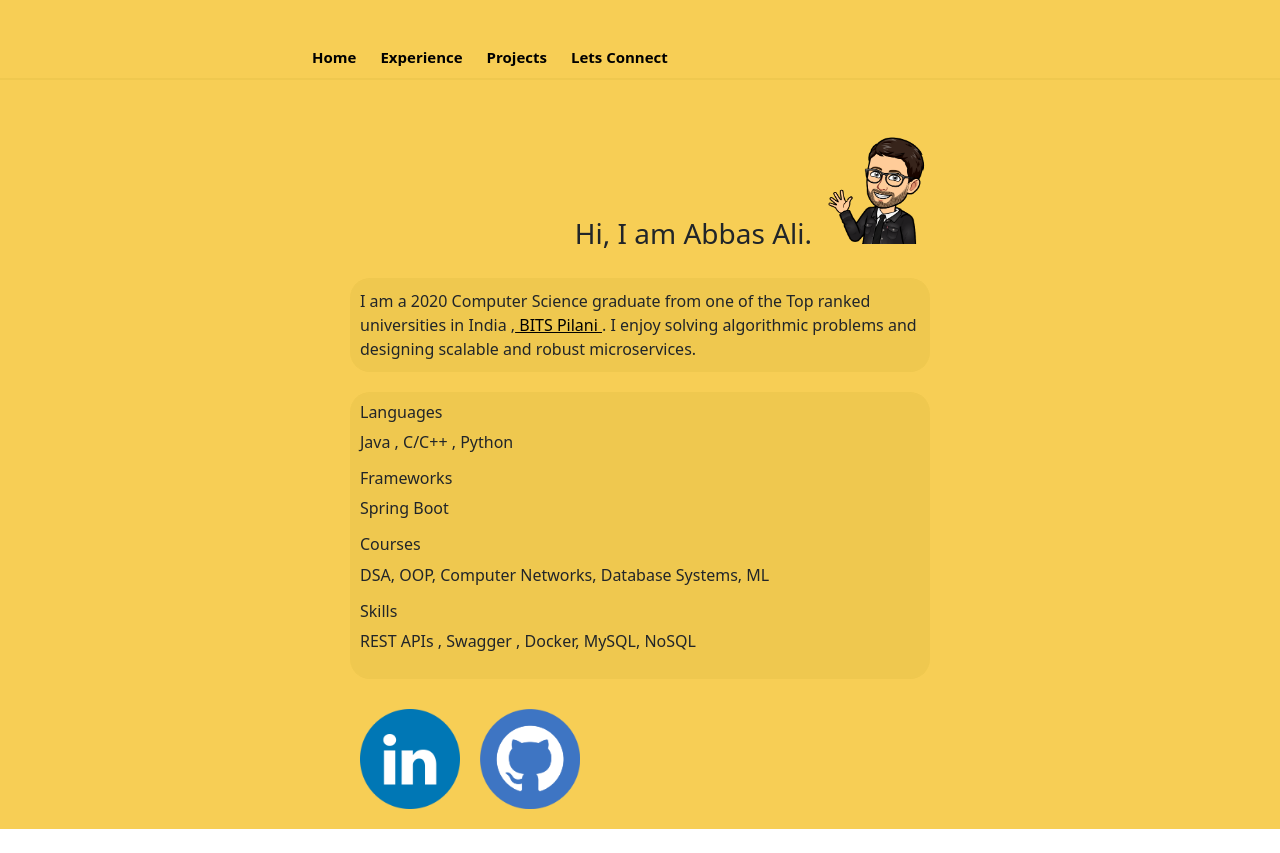
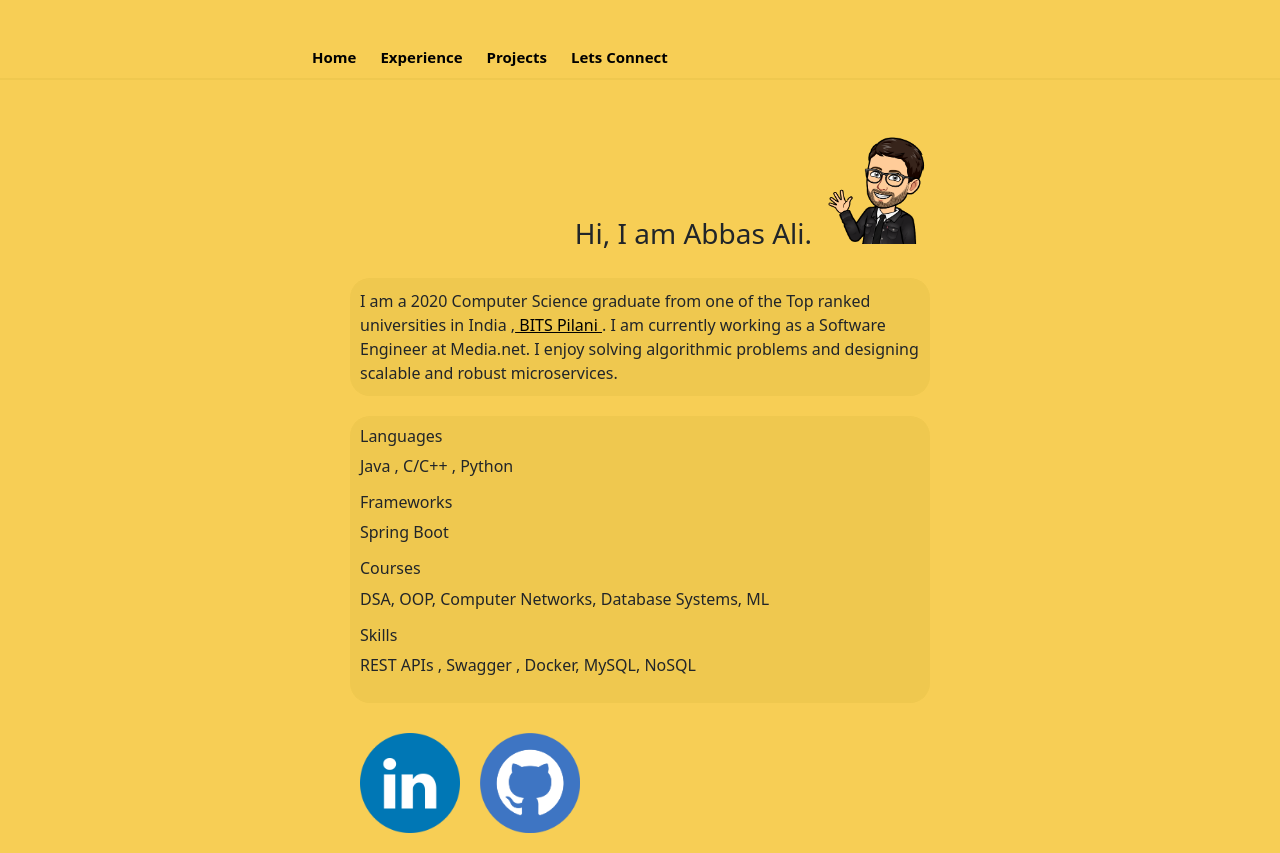
Before and after one commit to abbastriesgit/demos-frontend, a React (Create React App) app: page / in a window 1280 px wide. Before the commit the page ends 829 px from the top, so only its background shows below. Built offline with nearby package versions, Linux system fonts and the light colour scheme.

Commit message:
Added menu icon

```diff
--- a/src/components/myNavbar.jsx
+++ b/src/components/myNavbar.jsx
@@ -5,6 +5,7 @@ import {useEffect, useState} from "react";
 import IsMobile from "../logic/isMobile";
 import urls from "../constants/urls";
 import close from "../images/close.png"
+import menu from "../images/menu.png"
 
 function MyNavbar() {
 
@@ -65,7 +66,7 @@ function MyNavbar() {
                <div style={{flex:1}}></div>
                <Button style={buttonStyle} href={"/"}> <b>Home</b></Button>
                <div style={{flex:3}}></div>
-               <img src="https://img.icons8.com/material-outlined/24/000000/menu--v4.png"  width={"20px"} height={"30px"} onClick={toggleClick}/>
+               <img src={menu}  width={"20px"} height={"30px"} onClick={toggleClick}/>
                <div style={{flex:1}}></div>
            </div>);
     }
--- a/src/pages/aboutMe.jsx
+++ b/src/pages/aboutMe.jsx
@@ -76,6 +76,7 @@ function AboutMe(){
             <div style={style2}>
                 <animated.div style={propRight}>
                     I am a 2020 Computer Science graduate from one of the Top ranked universities  in India ,<a style={{color:"black"}} href={"https://www.bits-pilani.ac.in/"} target={"_blank"}> BITS Pilani </a>.
+                    I am currently working as a Software Engineer at Media.net.
                     I enjoy solving algorithmic problems and designing scalable and robust microservices.
                 </animated.div>
             </div>
```
Also changed, not shown: src/images/menu.png (added).
